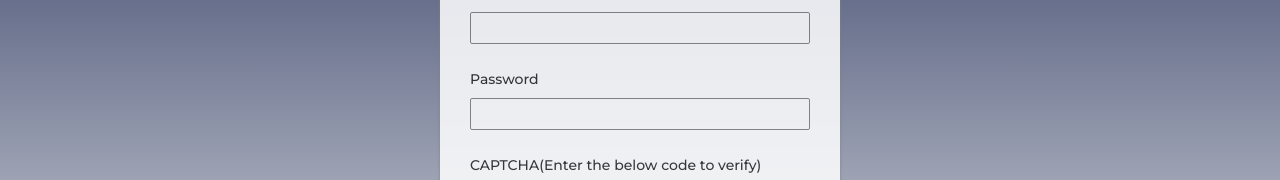
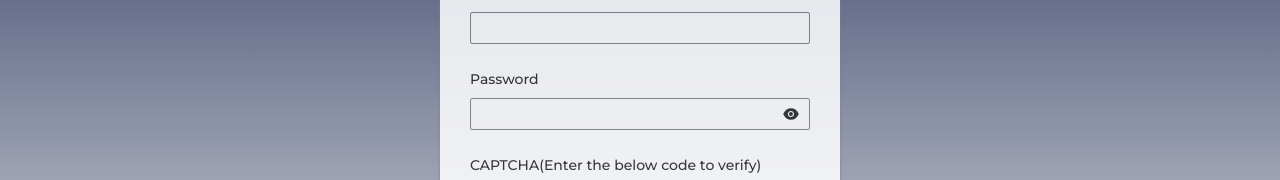
Before and after one commit to tusharzalte/tusharesume, a React (Create React App) app in the folder client1/: page /login in a window 1280 px wide. Shown: the part 345-525 px from the top of the page. Built offline with nearby package versions, Linux system fonts and the light colour scheme; no server answers.

Commit message:
add password visibility

```diff
--- a/client1/package.json
+++ b/client1/package.json
@@ -10,6 +10,7 @@
     "axios": "^0.26.1",
     "react": "^17.0.2",
     "react-dom": "^17.0.2",
+    "react-icons": "^4.9.0",
     "react-router-dom": "^6.2.2",
     "react-scripts": "5.0.0",
     "react-to-print": "^2.14.4",
@@ -20,9 +21,7 @@
     "build": "react-scripts build",
     "test": "react-scripts test",
     "eject": "react-scripts eject"
-
   },
-
   "eslintConfig": {
     "extends": [
       "react-app",
--- a/client1/src/Pages/Login.js
+++ b/client1/src/Pages/Login.js
@@ -4,12 +4,15 @@ import { Link, useNavigate } from "react-router-dom";
 import "../Resources/Stylesheets/authentication.css";
 import Footer from "../Components/Footer";
 import axios from "axios";
+import {AiFillEyeInvisible,AiFillEye} from 'react-icons/ai';
 
 export default function Login() {
   const [loading, setLoading] = useState(false);
   const [captchaValue, setCaptchaValue] = useState("");
   const [captchaInput, setCaptchaInput] = useState("");
   const navigate = useNavigate();
+  const [showPassword, setShowPassword] = useState(false);
+
   const onFinish = async (values) => {
     setLoading(true);
     try {
@@ -71,9 +74,11 @@ export default function Login() {
           </Form.Item>
           <Form.Item
             name="password"
-            label="Password"
+            label="Password" className="password"
           >
-            <Input type="password" />
+            {!showPassword?<Input type="password" />:<Input type="text" />}
+            {!showPassword?<AiFillEye className="passwordToggle" onClick={()=>setShowPassword(!showPassword)} size={18}/>:
+            <AiFillEyeInvisible className="passwordToggle"  onClick={()=>setShowPassword(!showPassword)}  size={18}/>}
           </Form.Item>
           <Form.Item label="CAPTCHA(Enter the below code to verify)">
             <div className="captcha-container">
--- a/client1/src/Pages/Register.js
+++ b/client1/src/Pages/Register.js
@@ -3,6 +3,7 @@ import { Form, Input, Button, message, Spin } from "antd";
 import { Link, useNavigate } from "react-router-dom";
 import axios from "axios";
 import Footer from "../Components/Footer";
+import {AiFillEyeInvisible,AiFillEye} from 'react-icons/ai';
 
 import "../Resources/Stylesheets/authentication.css";
 
@@ -12,6 +13,8 @@ function Register() {
   const [captchaValue, setCaptchaValue] = useState("");
   const [captchaInput, setCaptchaInput] = useState("");
   const navigate = useNavigate();
+  const [showPassword, setShowPassword] = useState(false);
+  const [showConfirmPassword, setShowConfirmPassword] = useState(false);
 
   const onFinish = async (values) => {
     setLoading(true);
@@ -76,14 +79,18 @@ function Register() {
             name="password"
             label="Password"
           >
-            <Input type="password" />
+            {!showPassword?<Input type="password" />:<Input type="text" />}
+            {!showPassword?<AiFillEye className="passwordToggle" onClick={()=>setShowPassword(!showPassword)} size={18}/>:
+            <AiFillEyeInvisible className="passwordToggle"  onClick={()=>setShowPassword(!showPassword)}  size={18}/>}
           </Form.Item>
 
           <Form.Item
             name="confirmPassword"
             label="Confirm Password"
           >
-            <Input type="password" />
+            {!showConfirmPassword?<Input type="password" />:<Input type="text" />}
+            {!showConfirmPassword?<AiFillEye className="passwordToggle" onClick={()=>setShowConfirmPassword(!showConfirmPassword)} size={18}/>:
+            <AiFillEyeInvisible className="passwordToggle"  onClick={()=>setShowConfirmPassword(!showConfirmPassword)}  size={18}/>}
           </Form.Item>
 
           <Form.Item label="CAPTCHA (Enter the below code to verify)">
--- a/client1/src/Resources/Stylesheets/authentication.css
+++ b/client1/src/Resources/Stylesheets/authentication.css
@@ -102,3 +102,14 @@
 .button:hover {
   animation: none;
 }
+
+.password{
+  position: relative;
+}
+
+/* Password visible toggle button */
+.passwordToggle{
+  position: absolute;
+  right: 3%;
+  top: 22%;
+}
```
Also changed, not shown: 1 other file (tests, documents, lock files or other folders).
